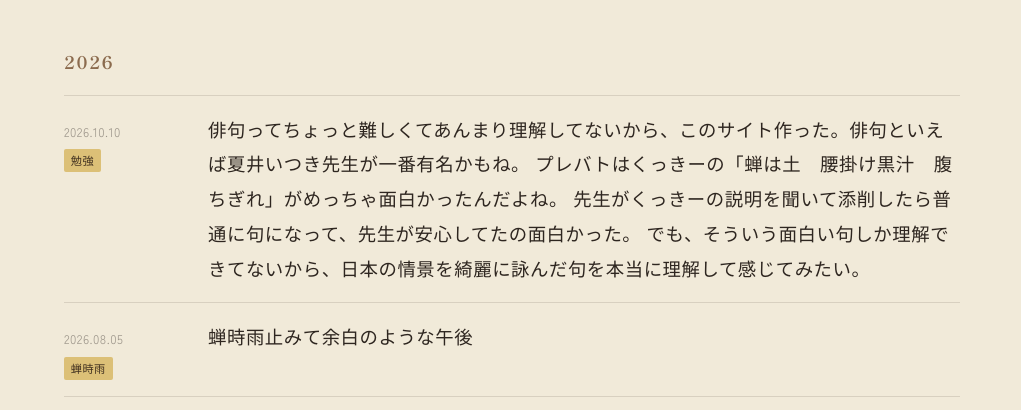
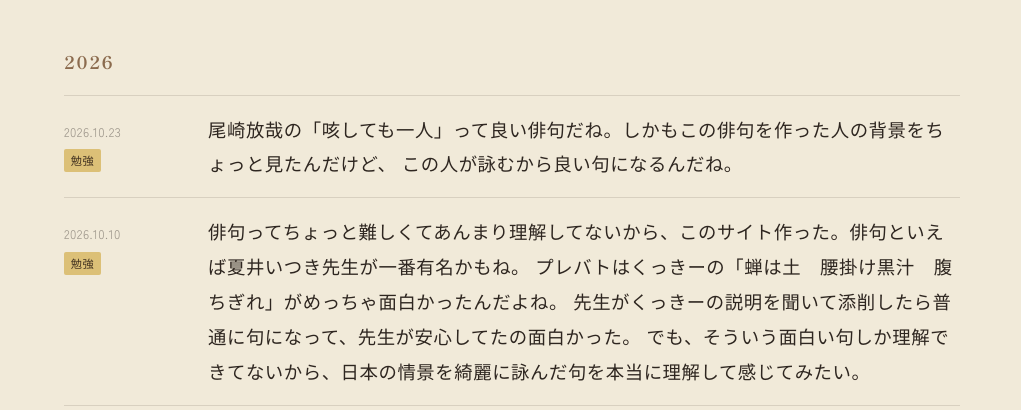
Before and after one commit to Azaleacreativeroom888/fan-haiku, a plain HTML site: page blog.html in a window 1280 px wide. Shown: the part 332-742 px from the top of the page, without its empty margins (128-1149 px from the left). Drawn offline with Linux system fonts and the light colour scheme.

Commit message:
Update blog.html

```diff
--- a/blog.html
+++ b/blog.html
@@ -351,7 +351,18 @@
   <section class="wrap">
 
     <h2 class="year-heading">2026</h2>
+
     <ul class="diary-list">
+
+      <li class="diary-entry">
+        <div class="diary-date">
+          2026.10.23
+          <span class="kigo-tag">勉強</span>
+        </div>
+        <p class="diary-haiku">尾崎放哉の「咳しても一人」って良い俳句だね。しかもこの俳句を作った人の背景をちょっと見たんだけど、
+        この人が詠むから良い句になるんだね。</p>
+      </li>
+
       <li class="diary-entry">
         <div class="diary-date">
           2026.10.10
@@ -362,6 +373,7 @@
         先生がくっきーの説明を聞いて添削したら普通に句になって、先生が安心してたの面白かった。
         でも、そういう面白い句しか理解できてないから、日本の情景を綺麗に詠んだ句を本当に理解して感じてみたい。</p>
       </li>
+
       <li class="diary-entry">
         <div class="diary-date">
           2026.08.05
```
